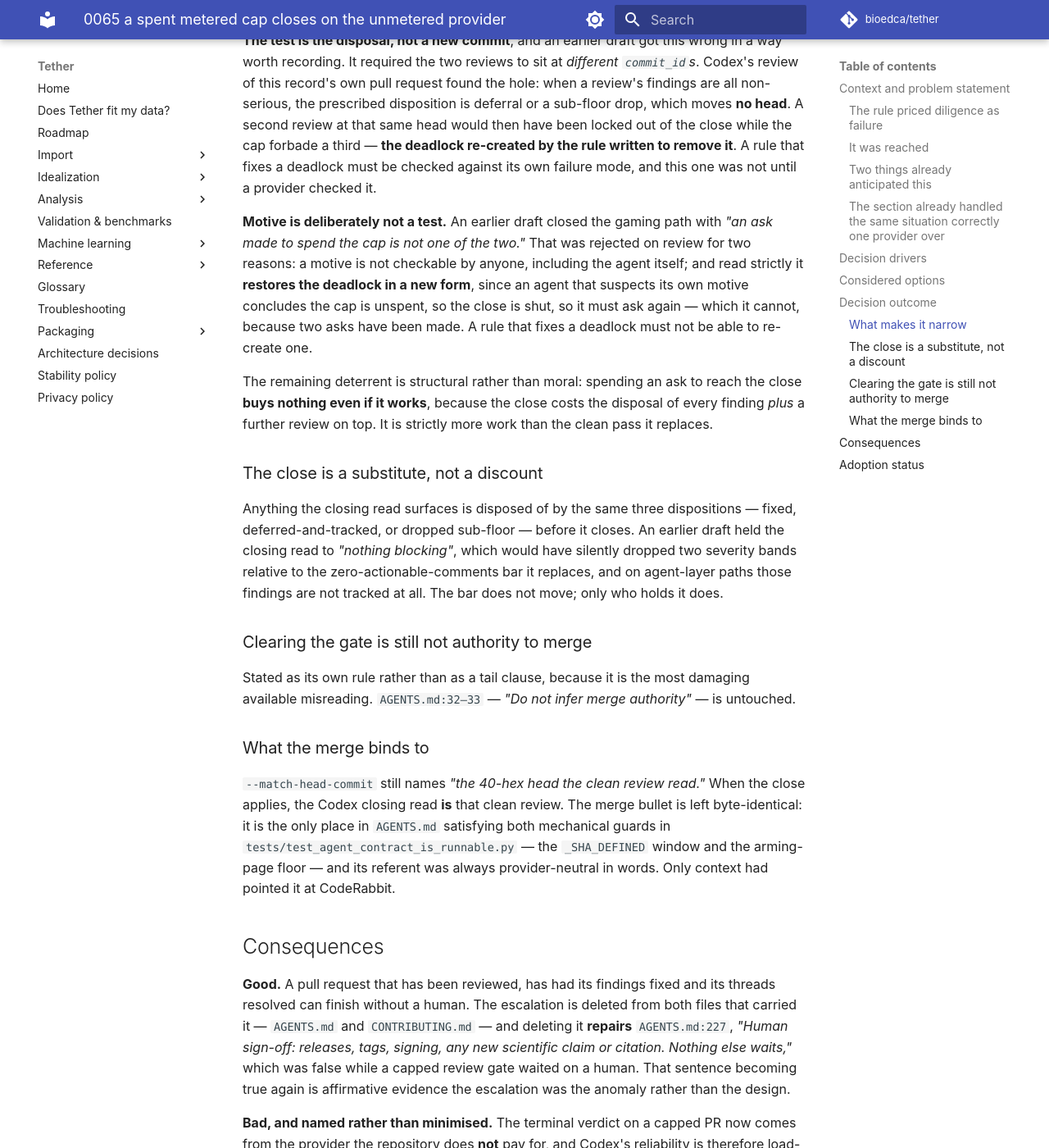
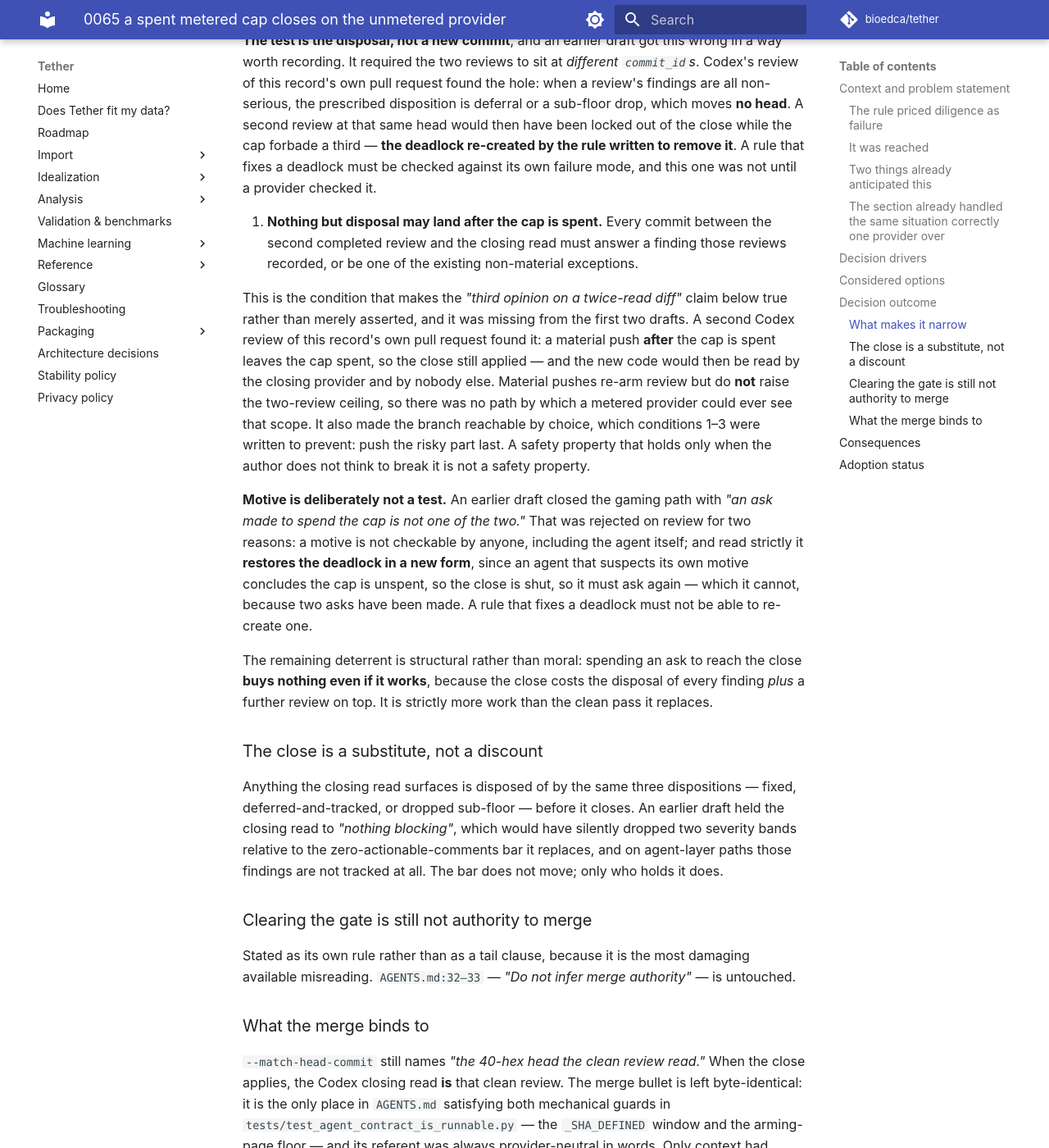
Before and after one commit to bioedca/tether, an MkDocs documentation site: the page built from docs/adr/0065-a-spent-metered-cap-closes-on-the-unmetered-provider.md, in a window 1280 px wide and 1400 px high, scrolled down 3884 px. Shown: the whole window at 82% size. Built offline with MkDocs 1.6.1 and Material for MkDocs 9.7.7, drawn with Linux system fonts in a browser that asks for light colours; comment, search, counter and statistics services are not loaded; the version menu is left out; some of the changed text lies outside the part shown.

Commit message:
fix(agents): shut the close to scope that landed after the cap was spent
Codex round 2 raised two more P1s, both correct and both fixed.

1. The fallback could be used for material scope neither metered review saw.
   A material push AFTER the second completed review leaves the cap spent, so
   the close still applied -- and that new code would then be read by the
   closing provider and by nobody else, since material pushes re-arm review but
   do not raise the two-review ceiling. It also made the branch reachable by
   choice, which the other conditions exist to prevent: push the risky part
   last. A fourth condition now shuts it -- every commit between the second
   completed review and the closing read must answer a recorded finding or be a
   non-material exception. This is what makes ADR-0065's "third opinion on a
   twice-read diff" true rather than merely asserted.

2. The PR template still carried the different-commit_id condition that the
   previous commit retired from AGENTS.md, so the mandatory template rejected
   the valid cap-spent path -- the same deadlock, one file over. Fixed there,
   and the "earlier heads by construction" phrasing I introduced in the template
   and CONTRIBUTING.md is wrong for the same reason: where disposal is a
   deferral or drop, the heads legitimately match.

The second finding is the third time in this PR that a fix landed in one file
and not its mirrors. Swept all five rule-stating files; the only surviving
mention of the retired condition is ADR-0065's deliberate record of the draft
that was wrong.

```diff
--- a/docs/adr/0065-a-spent-metered-cap-closes-on-the-unmetered-provider.md
+++ b/docs/adr/0065-a-spent-metered-cap-closes-on-the-unmetered-provider.md
@@ -139,6 +139,20 @@ an agent's account of its own reasoning:
    deadlock must be checked against its own failure mode, and this one was not until a provider
    checked it.
 
+4. **Nothing but disposal may land after the cap is spent.** Every commit between the second
+   completed review and the closing read must answer a finding those reviews recorded, or be one of
+   the existing non-material exceptions.
+
+   This is the condition that makes the *"third opinion on a twice-read diff"* claim below true
+   rather than merely asserted, and it was missing from the first two drafts. A second Codex review
+   of this record's own pull request found it: a material push **after** the cap is spent leaves the
+   cap spent, so the close still applied — and the new code would then be read by the closing
+   provider and by nobody else. Material pushes re-arm review but do **not** raise the two-review
+   ceiling, so there was no path by which a metered provider could ever see that scope. It also made
+   the branch reachable by choice, which conditions 1–3 were written to prevent: push the risky part
+   last. A safety property that holds only when the author does not think to break it is not a
+   safety property.
+
 **Motive is deliberately not a test.** An earlier draft closed the gaming path with *"an ask made to
 spend the cap is not one of the two."* That was rejected on review for two reasons: a motive is not
 checkable by anyone, including the agent itself; and read strictly it **restores the deadlock in a
@@ -184,8 +198,9 @@ escalation was the anomaly rather than the design.
 provider the repository does **not** pay for, and Codex's reliability is therefore load-bearing in a
 way it was not before. Two things bound that. It is a fresh read of the exact head being merged, not
 a re-quoted earlier pass. And it is reached only after two completed metered reviews have already
-read the diff — so the close is a third opinion on a twice-reviewed diff, never a first opinion on an
-unreviewed one. **If Codex's review quality degrades, this paragraph is the part of the record that
+read the diff, and condition 4 above is what keeps that true by refusing the close to any scope that
+landed after the cap was spent — so it is a third opinion on a twice-read diff, never a first opinion
+on an unread one. **If Codex's review quality degrades, this paragraph is the part of the record that
 stops holding**, and nothing in this repository would detect that.
 
 A second cost: §Review grows by roughly twenty lines in a file ADR-0064 deliberately shrank, and
```
Also changed, not shown: AGENTS.md (+9 -4 lines), CONTRIBUTING.md (+2 -3 lines), .github/pull_request_template.md.
